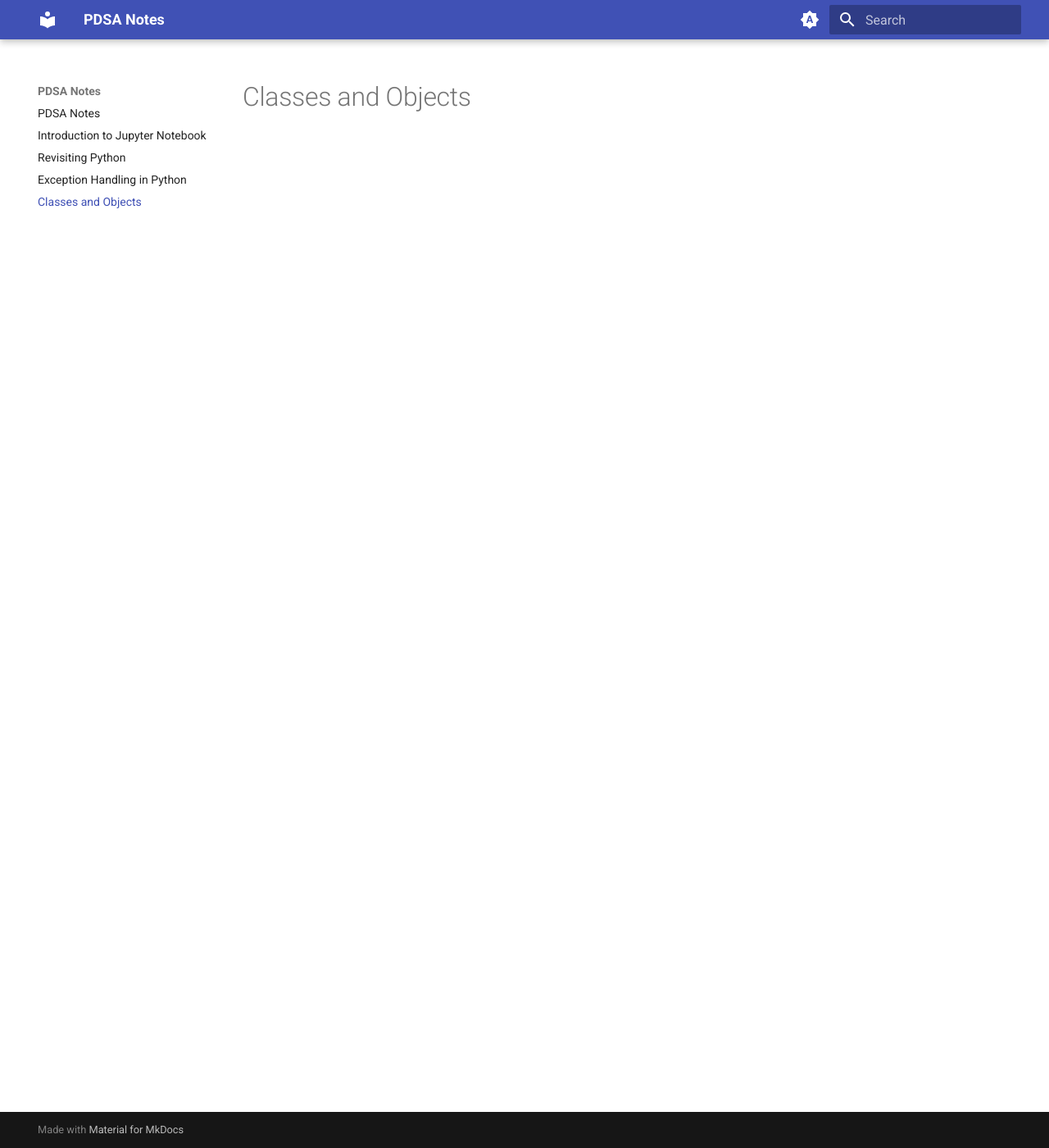
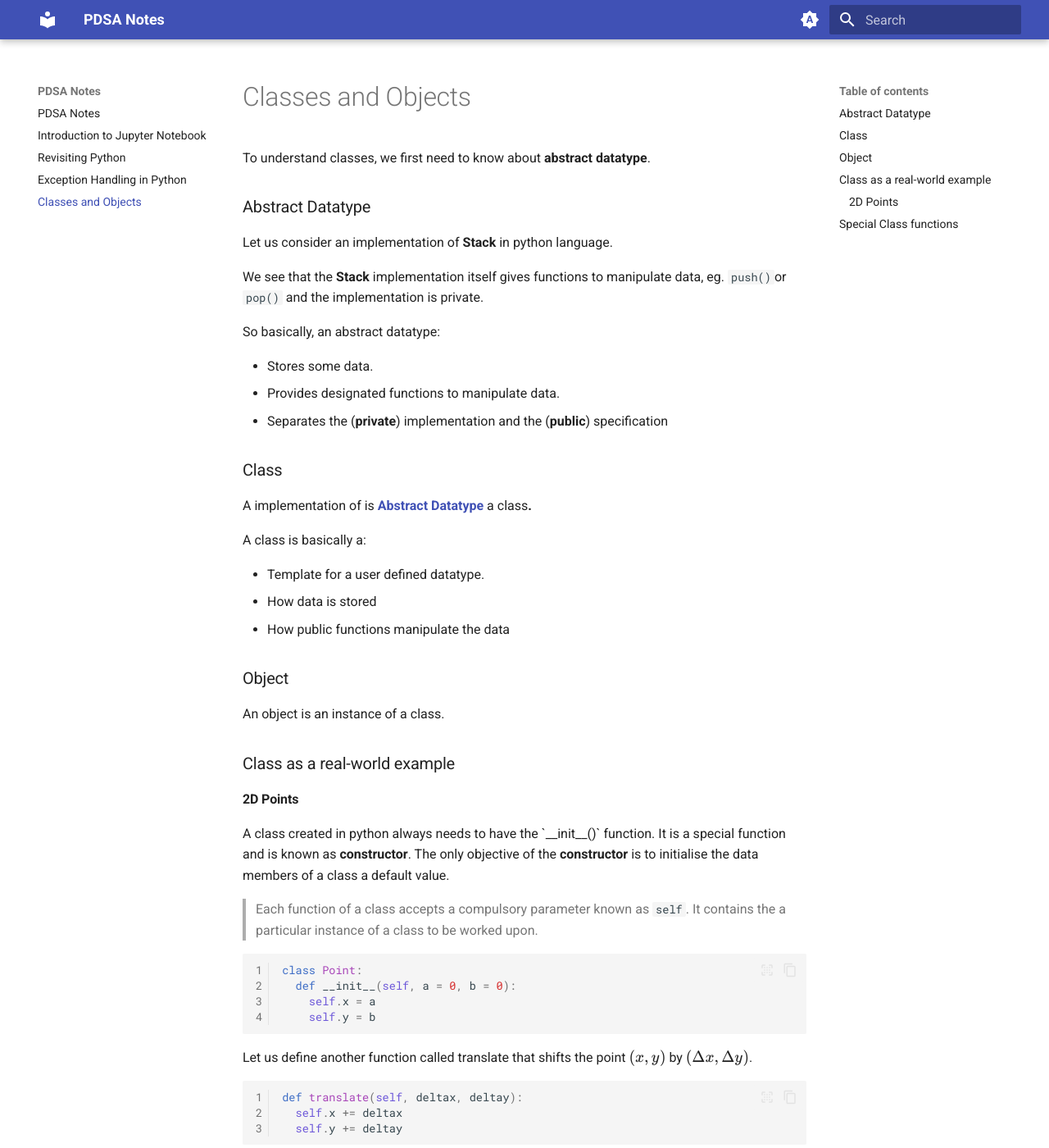
Before and after one commit to harshshah-codes/PDSA-Notes, an MkDocs documentation site: the page built from docs/04 Classes and Objects.md, in a window 1280 px wide and 1400 px high. Shown: the whole window at 82% size. Built offline with MkDocs 1.6.1 and Material for MkDocs 9.7.7, drawn with Linux system fonts in a browser that asks for light colours; some of the changed text lies outside the part shown.

Commit message:
Added L-4

````diff
--- a/docs/04 Classes and Objects.md
+++ b/docs/04 Classes and Objects.md
@@ -1 +1,94 @@
 # Classes and Objects
+
+To understand classes, we first need to know about **abstract datatype**.
+
+
+
+### Abstract Datatype
+
+Let us consider an implementation of **Stack** in python language.&#x20;
+
+We see that the **Stack** implementation itself gives functions to manipulate data, eg. `push() `or `pop()` and the implementation is private.
+
+So basically, an abstract datatype:
+
+* Stores some data.
+* Provides designated functions to manipulate data.
+* &#x20;Separates the (**private**) implementation and the (**public**) specification
+
+### Class
+
+A implementation of is [**Abstract Datatype**](#abstract-datatype) a class**.**
+
+A class is basically a:
+
+* Template for a user defined datatype.
+* How data is stored
+* How public functions manipulate the data
+
+### Object
+
+An object is an instance of a class.
+
+### Class as a real-world example
+
+#### 2D Points
+
+A class created in python always needs to have the \`\_\_init\_\_()\` function. It is a special function and is known as **constructor**. The only objective of the **constructor** is to initialise the data members of a class a default value.
+
+> Each function of a class accepts a compulsory parameter known as `self`. It contains the a particular instance of a class to be worked upon.&#x20;
+
+```py linenums="1"
+class Point:
+  def __init__(self, a = 0, b = 0):
+    self.x = a
+    self.y = b
+```
+
+Let us define another function called translate that shifts the point $(x,y)$ by $(\Delta x, \Delta y)$.
+
+```py linenums="1"
+def translate(self, deltax, deltay):
+  self.x += deltax
+  self.y += deltay
+```
+
+Let us define another function that gets us the distance of the point from origin using the formula $d=\sqrt{x^2+y^2}$
+
+```py linenums="1"
+def odistance(self):
+  d = ((x ** 2) + (y ** 2)) ** (0.5)
+  return d
+```
+
+
+
+Therefore the whole class `Point` is as follows:
+
+```py linenums="1"
+class Point:
+  def __init__(self, a = 0, b = 0):
+    self.x = a
+    self.y = b
+
+  def translate(self, deltax, deltay):
+    self.x += deltax
+    self.y += deltay
+
+  def odistance(self):
+    d = ((x ** 2) + (y ** 2)) ** (0.5)
+    return d
+```
+
+
+
+
+### Special Class functions
+
+| Function name |                                                    Use                                                   |
+|:-------------:|:--------------------------------------------------------------------------------------------------------:|
+|   _\_init__()  |                                                Constructor                                               |
+|   _\_str__()   | Converts object to string.  - It is implicitly called by `print` as print can only be used with strings. |
+|   _\_add__()   |                                         Implicitly called by `+`                                         |
+
+Similarly there are many more functions such as `__mult__()` for multiplication, `__le__()` for less than operator and so on.
--- a/mkdocs.yml
+++ b/mkdocs.yml
@@ -24,6 +24,7 @@ theme:
   features:
     - content.code.copy
     - content.code.select
+    - navigation.footer
 markdown_extensions:
   - pymdownx.highlight:
       anchor_linenums: true
@@ -42,3 +43,6 @@ extra_javascript:
 
 extra_css:
   - https://cdnjs.cloudflare.com/ajax/libs/KaTeX/0.16.7/katex.min.css
+
+extra:
+  generator: false
````
Also changed, not shown: 1 other file.
